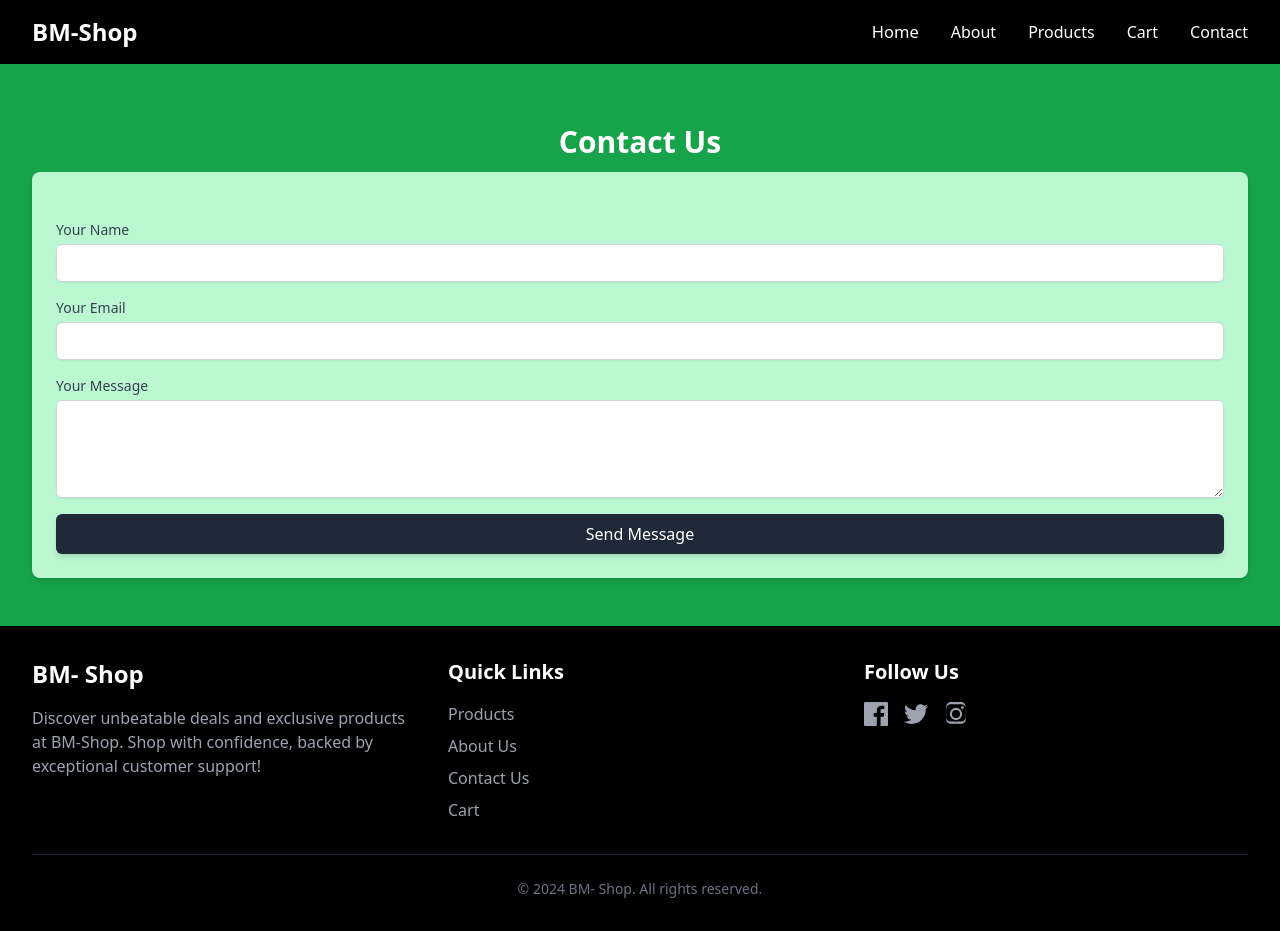
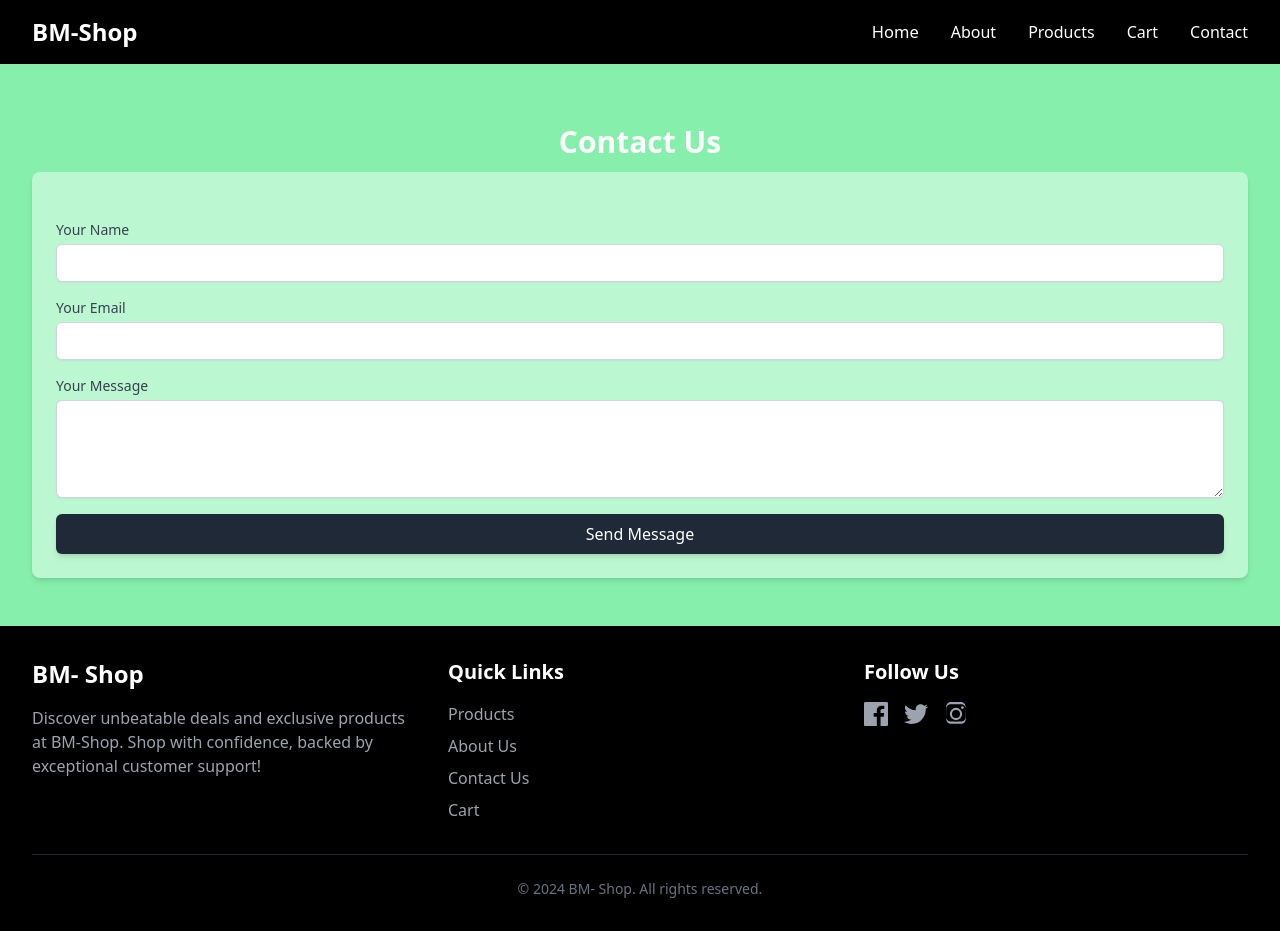
Before and after one commit to khanzadigithubid/Milestone-3-Project, a Next.js app: page /contact in a window 1280 px wide. Built offline with nearby package versions, Linux system fonts and the light colour scheme.

Commit message:
Update ContactUs.tsx

```diff
--- a/src/components/ContactUs.tsx
+++ b/src/components/ContactUs.tsx
@@ -1,6 +1,6 @@
 const ContactUs = () => {
     return (
-        <section className="bg-green-600 py-12">
+        <section className="bg-green-300 py-12">
             <div className="max-w-7xl mx-auto px-4 sm:px-6 lg:px-8">
                 <h2 className="text-3xl font-extrabold text-white text-center py-3">Contact Us</h2>
 
```
